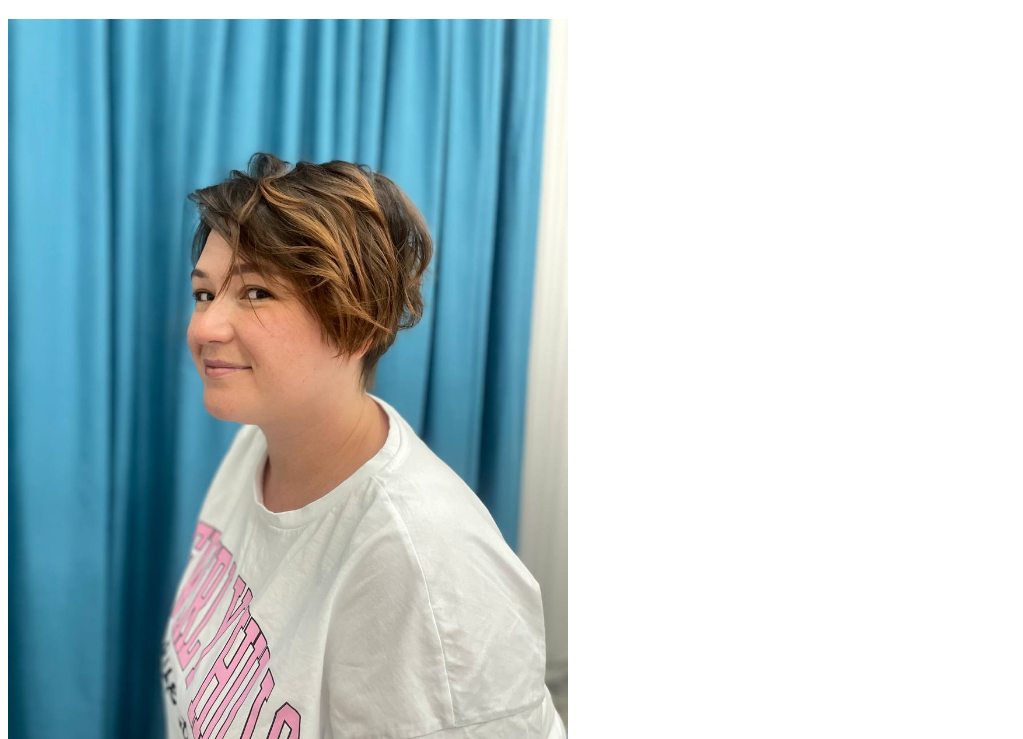
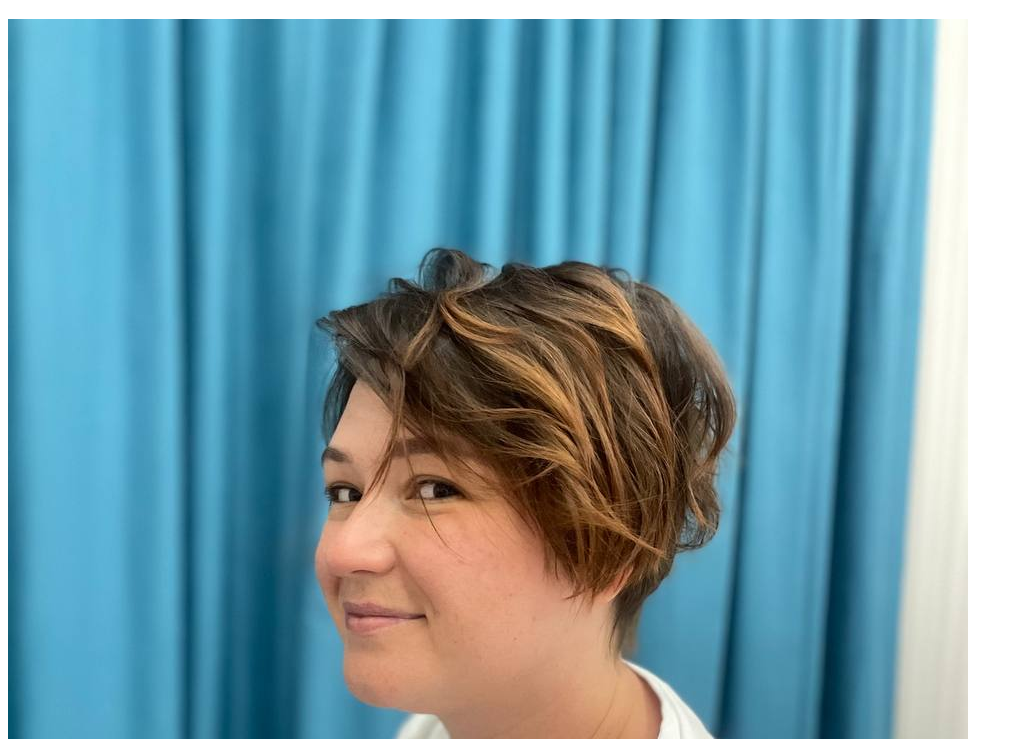
Before and after one commit to anastasia2022be1/rsschool-cv, a plain HTML site: page index.html in a window 1280 px wide. Shown: the part 61-800 px from the top of the page, without its empty margins (0-1023 px from the left). Drawn offline with Linux system fonts and the light colour scheme.

Commit message:
fix: change layout for fix bugs

```diff
--- a/index.html
+++ b/index.html
@@ -10,18 +10,14 @@
 <body>
     <header>
 <h1>Anastasia Sevastyanova</h1>
-<img src="/photo1656952905.jpeg" alt="photo Sevastyanova Anastasia" width="560px">
-
+<img src="/photo1656952905.jpeg" alt="photo Sevastyanova Anastasia">
     </header>
-
     <main>
         <section>
             <h2>About myself:</h2>
             <p>I believe that  front-end development satisfies my need for creativity. It enable me to easily put my ideas into digital form and get results back really quick. I still remember the first time I created an HTML page 'Hello World' and opened it in the browser. A whole new world of possibilities appeared before my eyes.</p>
-
             <p>I became really passionate and keep creating since then. I’m really grateful that I’m able to  made my passion my work.</p>
         </section>
-
         <section>
             <h2>Skills</h2>
             <ul>
@@ -57,11 +53,7 @@
                 <li></li>
             </ul>
         </section>
-
     </main>
-
-    <footer>
-
-    </footer>
+    <footer></footer>
 </body>
 </html>
```
